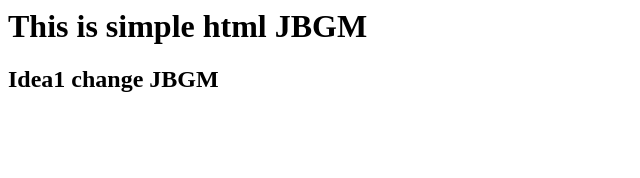
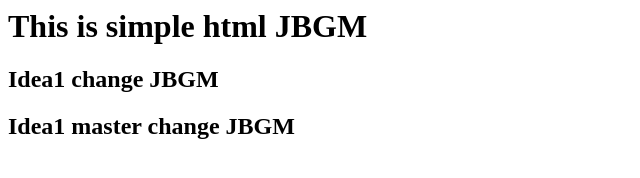
Before and after one commit to psharma46/WebtestJBGM, a plain HTML site: page index.html in a window 1280 px wide. Shown: the whole page, without its empty margins (0-640 px from the left). Drawn offline with Linux system fonts and the light colour scheme.

Commit message:
idea1 code commit master

```diff
--- a/index.html
+++ b/index.html
@@ -1,2 +1,3 @@
 <h1>This is simple html JBGM </h1>
 <h2>Idea1 change JBGM </h2>
+<h2>Idea1 master change JBGM </h2>
```
